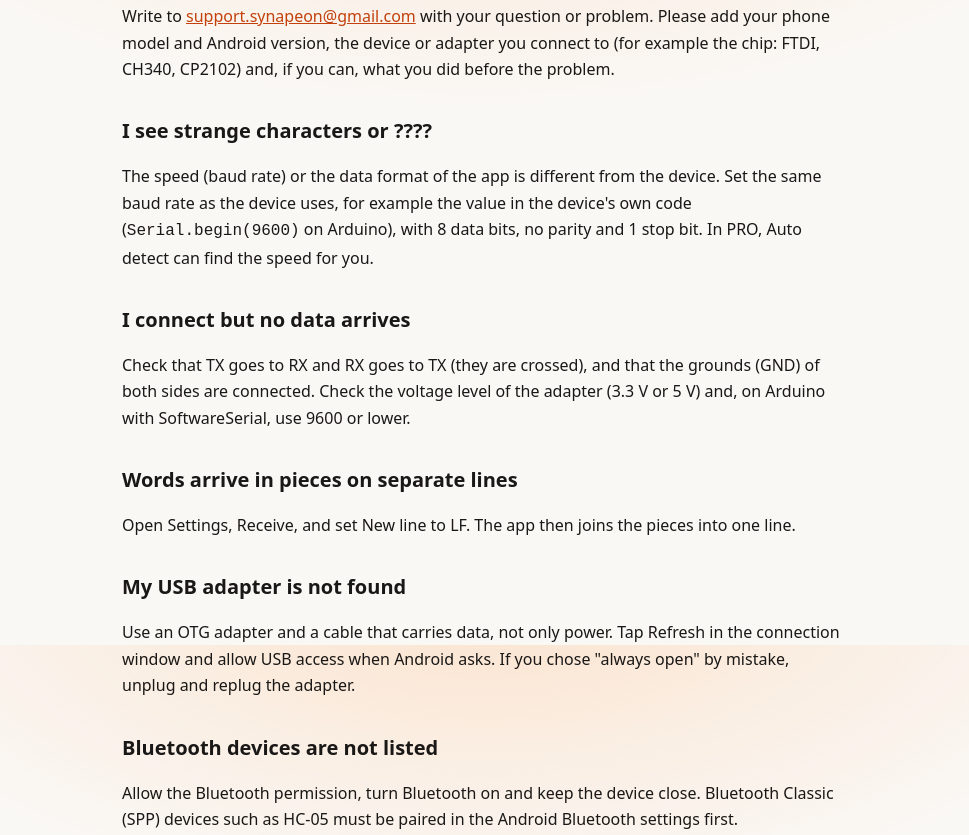
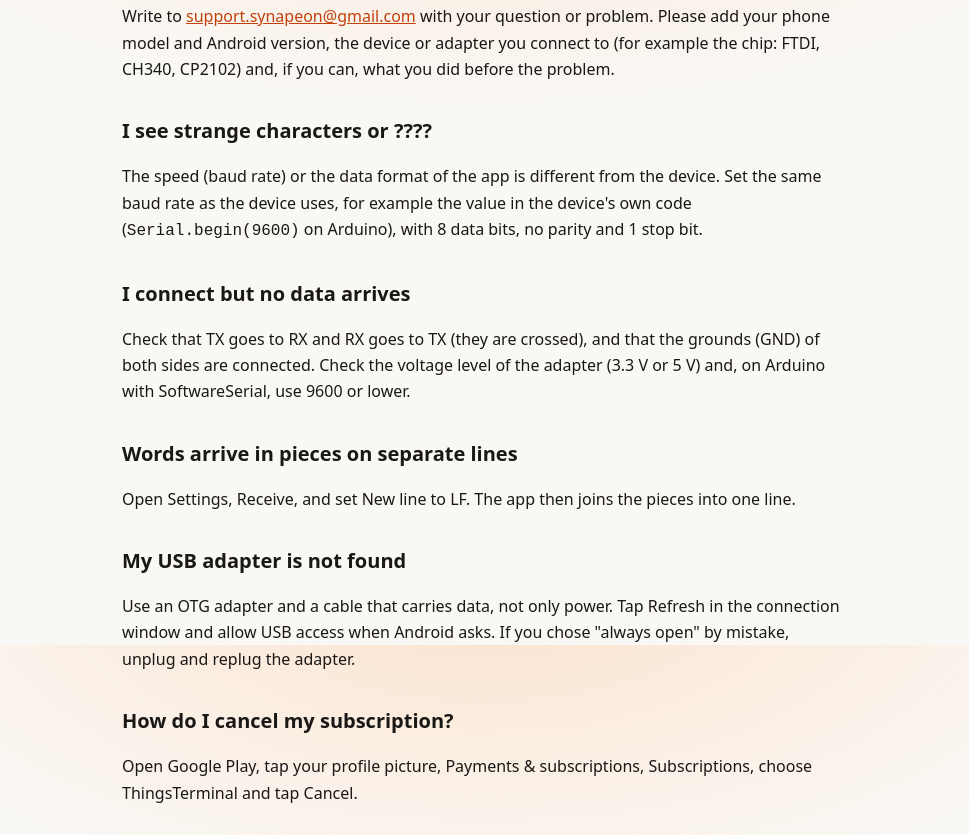
Before and after one commit to SynapeON/synapeon.github.io, a plain HTML site: page mobile/things-terminal/support/index.html in a window 1280 px wide. Shown: the part 155-990 px from the top of the page, without its empty margins (156-1125 px from the left). Drawn offline with Linux system fonts and the light colour scheme.

Commit message:
Update index.html

```diff
--- a/mobile/things-terminal/support/index.html
+++ b/mobile/things-terminal/support/index.html
@@ -6,15 +6,13 @@
 <h1>Support</h1><p class="meta">ThingsTerminal</p>
 <p>Write to <a href="mailto:support.synapeon@gmail.com">support.synapeon@gmail.com</a> with your question or problem. Please add your phone model and Android version, the device or adapter you connect to (for example the chip: FTDI, CH340, CP2102) and, if you can, what you did before the problem.</p>
 <h2>I see strange characters or ????</h2>
-<p>The speed (baud rate) or the data format of the app is different from the device. Set the same baud rate as the device uses, for example the value in the device's own code (<code>Serial.begin(9600)</code> on Arduino), with 8 data bits, no parity and 1 stop bit. In PRO, Auto detect can find the speed for you.</p>
+<p>The speed (baud rate) or the data format of the app is different from the device. Set the same baud rate as the device uses, for example the value in the device's own code (<code>Serial.begin(9600)</code> on Arduino), with 8 data bits, no parity and 1 stop bit.</p>
 <h2>I connect but no data arrives</h2>
 <p>Check that TX goes to RX and RX goes to TX (they are crossed), and that the grounds (GND) of both sides are connected. Check the voltage level of the adapter (3.3 V or 5 V) and, on Arduino with SoftwareSerial, use 9600 or lower.</p>
 <h2>Words arrive in pieces on separate lines</h2>
 <p>Open Settings, Receive, and set New line to LF. The app then joins the pieces into one line.</p>
 <h2>My USB adapter is not found</h2>
 <p>Use an OTG adapter and a cable that carries data, not only power. Tap Refresh in the connection window and allow USB access when Android asks. If you chose "always open" by mistake, unplug and replug the adapter.</p>
-<h2>Bluetooth devices are not listed</h2>
-<p>Allow the Bluetooth permission, turn Bluetooth on and keep the device close. Bluetooth Classic (SPP) devices such as HC-05 must be paired in the Android Bluetooth settings first.</p>
 <h2>How do I cancel my subscription?</h2>
 <p>Open Google Play, tap your profile picture, Payments &amp; subscriptions, Subscriptions, choose ThingsTerminal and tap Cancel.</p>
 <h2>I bought PRO but it is not active</h2>
```
